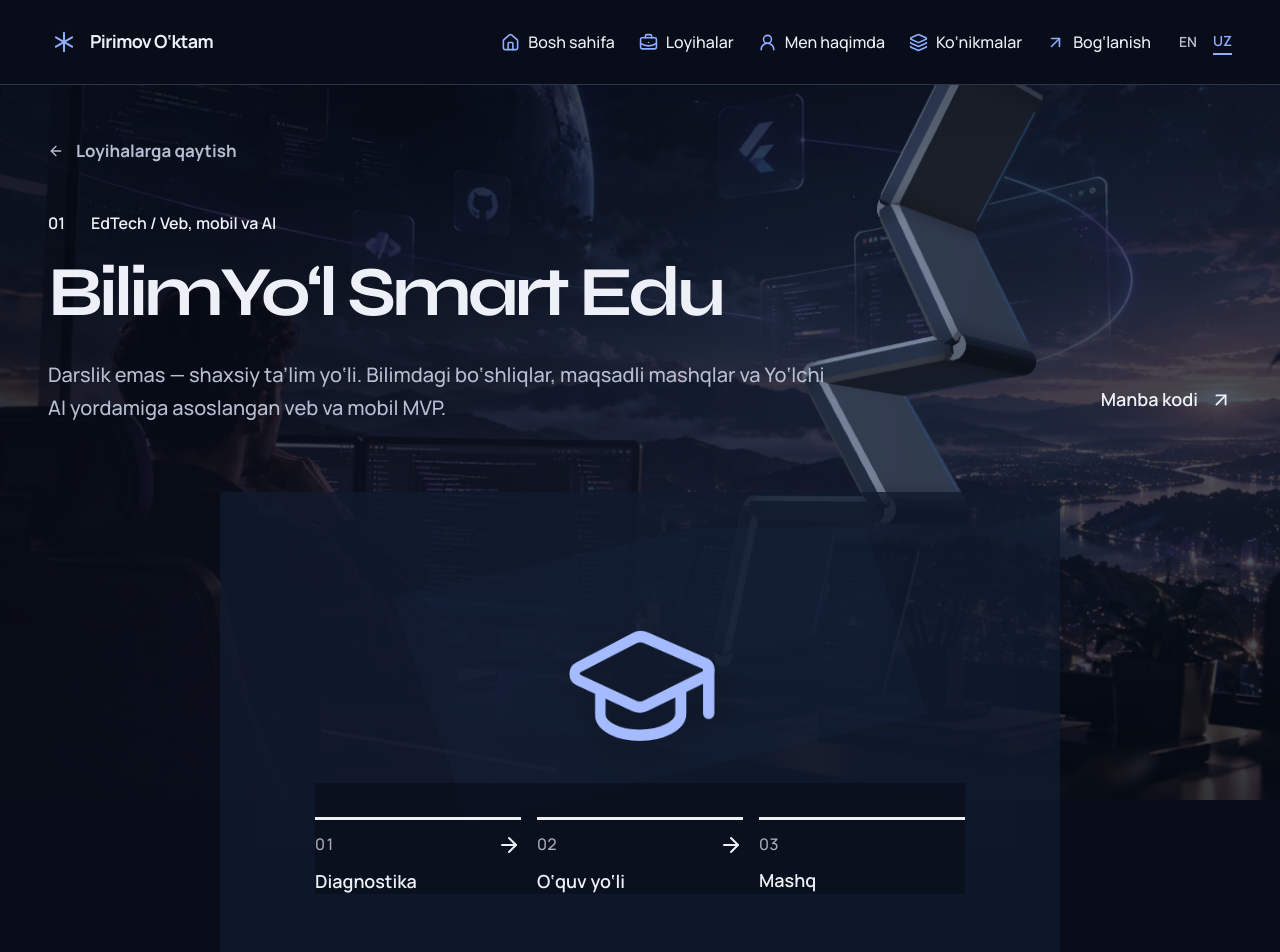
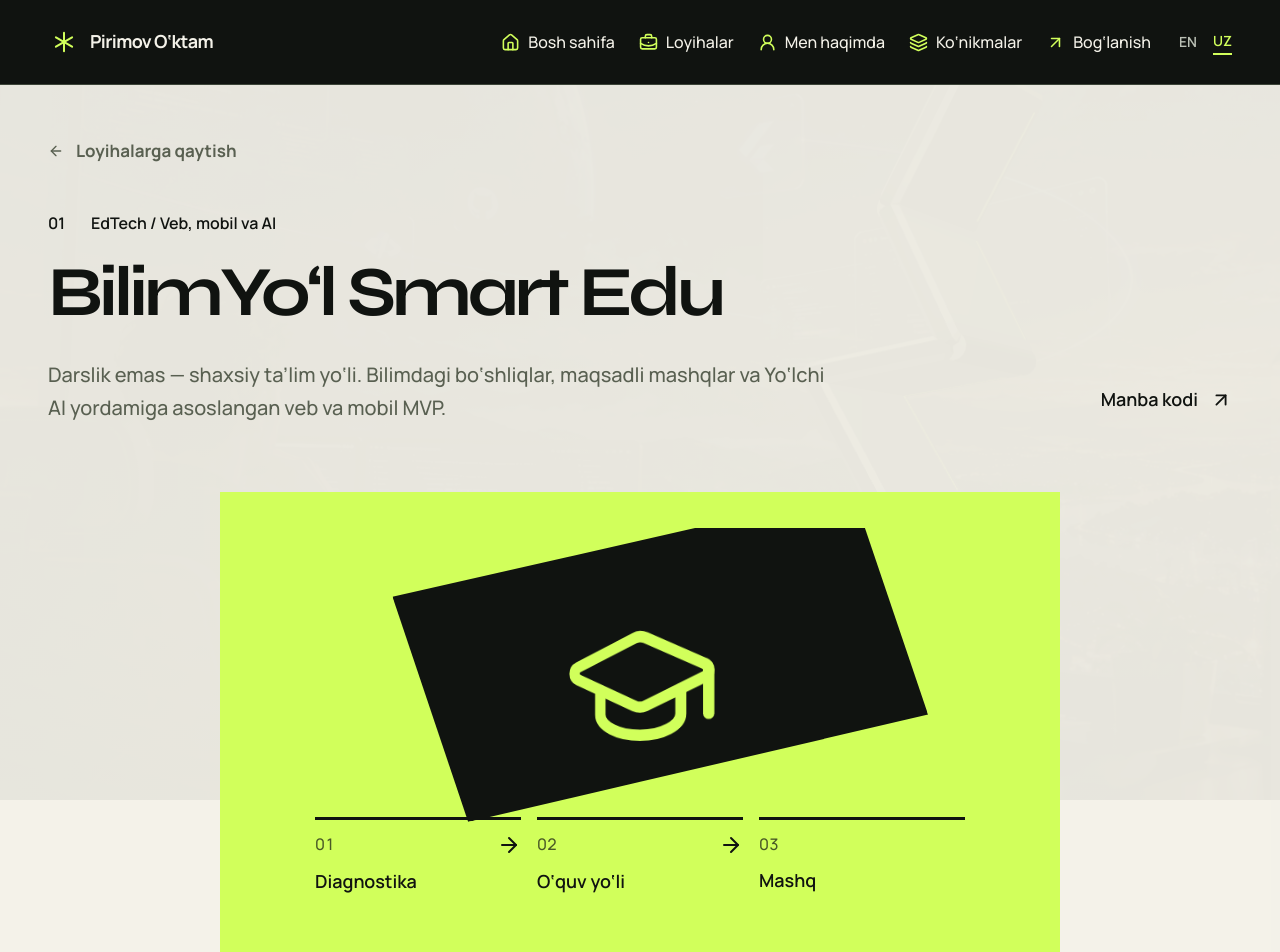
Before and after one commit to PirimovUktam/portfolio, a Next.js app: page /uz/projects/bilimyol-smart-edu in a window 1280 px wide. Shown: the top 952 px of the page. Built offline with nearby package versions, Linux system fonts and the light colour scheme.

Commit message:
Restore original warm and lime design while retaining automatic motion

```diff
--- a/src/app/(en)/layout.tsx
+++ b/src/app/(en)/layout.tsx
@@ -6,7 +6,7 @@ import "@/app/globals.css";
 export const viewport: Viewport = {
   width: "device-width",
   initialScale: 1,
-  themeColor: "#080c16",
+  themeColor: "#101310",
 };
 
 export default function EnglishLayout({ children }: { children: ReactNode }) {
--- a/src/app/(uz)/layout.tsx
+++ b/src/app/(uz)/layout.tsx
@@ -6,7 +6,7 @@ import "@/app/globals.css";
 export const viewport: Viewport = {
   width: "device-width",
   initialScale: 1,
-  themeColor: "#080c16",
+  themeColor: "#101310",
 };
 
 export default function UzbekLayout({ children }: { children: ReactNode }) {
--- a/src/app/globals.css
+++ b/src/app/globals.css
@@ -4,20 +4,20 @@
 @import "./motion-backdrop.css";
 
 @theme inline {
-  --color-paper: #eef0f7;
-  --color-ink: #080d19;
-  --color-olive: #8eafff;
+  --color-paper: #f4f2e9;
+  --color-ink: #101310;
+  --color-olive: #d1ff5b;
   --font-sans: var(--font-body);
 }
 :root {
-  --paper: #eef0f7;
-  --ink: #080d19;
-  --olive: #8eafff;
-  --lime: #8eafff;
-  --accent: #8eafff;
-  --muted: #515e75;
-  --line: #c6cedc;
-  --dark-line: #2b354b;
+  --paper: #f4f2e9;
+  --ink: #101310;
+  --olive: #d1ff5b;
+  --lime: #d1ff5b;
+  --accent: var(--lime);
+  --muted: #596051;
+  --line: #c7ccbd;
+  --dark-line: #3c4438;
   --ease: cubic-bezier(.2,.8,.2,1);
   --type-label: 16px;
   --type-body: 18px;
@@ -27,7 +27,7 @@
 }
 * { box-sizing: border-box; }
 html { scroll-behavior: smooth; scroll-padding-top: 110px; }
-body { margin: 0; background: var(--ink); color: var(--ink); font-family: var(--font-body),sans-serif; font-size: var(--type-body); font-weight: 500; line-height: 1.65; -webkit-font-smoothing: antialiased; }
+body { margin: 0; background: var(--paper); color: var(--ink); font-family: var(--font-body),sans-serif; font-size: var(--type-body); font-weight: 500; line-height: 1.65; -webkit-font-smoothing: antialiased; }
 ::selection { background: var(--lime); color: var(--ink); }
 a { color: inherit; text-decoration: none; text-underline-offset: 6px; }
 button { font: inherit; color: inherit; cursor: pointer; }
@@ -53,7 +53,7 @@ img { max-width: 100%; }
 .desktop-nav a:hover { color: var(--lime); }
 .header-actions { display: flex; align-items: center; gap: 22px; }
 .language-switch { display: flex; align-items: center; gap: 12px; font-size: 14px; font-weight: 600; }
-.language-switch a { display: grid; place-items: center; min-width: 26px; min-height: 44px; color: #b6bfd2; }
+.language-switch a { display: grid; place-items: center; min-width: 26px; min-height: 44px; color: #bac0b5; }
 .language-switch [aria-current] { color: var(--lime); border-bottom: 2px solid var(--lime); }
 .mobile-menu { display: none; }
 
@@ -64,21 +64,21 @@ img { max-width: 100%; }
 .hero-topline { display: flex; align-items: center; justify-content: space-between; gap: 28px; }
 .hero-name { display: flex; align-items: center; gap: 12px; font-size: 20px; font-weight: 600; }
 .status-mark { width: 10px; height: 10px; background: var(--lime); display: block; }
-.hero-location { display: flex; align-items: center; gap: 10px; color: #b6bfd2; font-size: 16px; }
+.hero-location { display: flex; align-items: center; gap: 10px; color: #b8c2af; font-size: 16px; }
 .hero-grid { display: grid; grid-template-columns: minmax(0,1.35fr) minmax(0,1fr); gap: 65px; align-items: center; padding-block: 28px 38px; }
 .hero-content { min-width: 0; position: relative; z-index: 2; }
-.hero-role { font-size: 16px; color: #b6bfd2; margin-bottom: 22px; }
+.hero-role { font-size: 16px; color: #b8c2af; margin-bottom: 22px; }
 .hero-title { font-family: var(--font-display),sans-serif; font-size: var(--type-display); font-weight: 700; letter-spacing: -.065em; line-height: .99; }
 .hero-word { display: flex; align-items: center; gap: 22px; margin-bottom: 9px; transform-origin: left; }
 .hero-word:last-child { color: var(--lime); margin-bottom: 0; }
 .hero-word-icon { width: 48px; height: 48px; stroke-width: 1.8; color: var(--lime); }
 .hero-word-mask { display: block; white-space: nowrap; }
 .hero-word-mask > span { display: block; }
-.hero-intro { max-width: 570px; font-size: 20px; line-height: 1.65; color: #c7cede; margin-top: 28px; }
+.hero-intro { max-width: 570px; font-size: 20px; line-height: 1.65; color: #c4cdbd; margin-top: 28px; }
 .hero-cta { display: flex; align-items: center; flex-wrap: wrap; gap: 26px; margin-top: 28px; }
 .button { display: inline-flex; justify-content: center; align-items: center; gap: 30px; min-height: 58px; padding: 15px 24px; font-size: 17px; font-weight: 700; border: 1px solid transparent; transition: transform .25s var(--ease),background .25s; }
 .button-lime { background: var(--lime); color: var(--ink); }
-.button-lime:hover { background: #b1c6ff; transform: translateY(-3px); }
+.button-lime:hover { background: #e1ff9a; transform: translateY(-3px); }
 .button-dark { background: var(--ink); color: var(--paper); }
 .text-link { display: inline-flex; align-items: center; gap: 12px; min-height: 48px; font-size: 17px; font-weight: 700; }
 .text-link:hover { text-decoration: underline; }
@@ -86,8 +86,8 @@ img { max-width: 100%; }
 .text-link:hover svg { transform: translate(4px,-4px); }
 .hero-art { position: relative; isolation: isolate; justify-self: center; width: 90%; max-width: 450px; aspect-ratio: .88; }
 /* Independent stacking keeps the backing behind every point of the portrait. */
-.portrait-depth { border: 1px solid #8eafff70; position: absolute; z-index: 0; inset: 16px -16px -16px 16px; background: #243455; transform: rotate(5deg); }
-.hero-portrait { position: absolute; z-index: 1; inset: 0; display: flex; flex-direction: column; background: #182033; transform: rotate(-3deg); box-shadow: 0 25px 70px #0006; }
+.portrait-depth { position: absolute; z-index: 0; inset: 16px -16px -16px 16px; background: var(--lime); transform: rotate(5deg); }
+.hero-portrait { position: absolute; z-index: 1; inset: 0; display: flex; flex-direction: column; background: #2a3025; transform: rotate(-3deg); box-shadow: 0 25px 70px #0006; }
 .portrait-crop { flex: 1; min-height: 0; overflow: hidden; }
 .hero-portrait .portfolio-image { height: 100%; }
 .hero-portrait .portfolio-image__asset { transform: scale(1.44); transform-origin: 50% 45%; object-position: 50% 42%; filter: grayscale(100%); }
@@ -95,8 +95,8 @@ img { max-width: 100%; }
 .hero-symbol { position: absolute; bottom: 56px; left: -76px; color: var(--lime); z-index: 3; filter: drop-shadow(5px 5px 0 var(--ink)); }
 .hero-bottom { display: flex; justify-content: space-between; align-items: center; gap: 30px; padding-top: 20px; border-top: 1px solid var(--dark-line); }
 .scroll-cue { display: inline-flex; align-items: center; gap: 16px; font-size: 16px; font-weight: 600; }
-.scroll-cue-icon { width: 46px; height: 46px; display: grid; place-items: center; border: 1px solid #64718c; border-radius: 50%; color: var(--lime); }
-.hero-index { display: flex; align-items: center; gap: 18px; font-size: 16px; color: #b6bfd2; }
+.scroll-cue-icon { width: 46px; height: 46px; display: grid; place-items: center; border: 1px solid #707967; border-radius: 50%; color: var(--lime); }
+.hero-index { display: flex; align-items: center; gap: 18px; font-size: 16px; color: #b8c2af; }
 .hero-index > span:first-child { color: var(--lime); font-variant-numeric: tabular-nums; }
 .motion-enabled .hero-portrait { transform: perspective(1200px) translate3d(calc(var(--scene-progress,0) * -50px),calc(var(--scene-progress,0) * -34px),0) rotateX(calc(var(--pointer-y,0) * -5deg)) rotateY(calc(var(--scene-progress,0) * 18deg + var(--pointer-x,0) * 7deg)) rotateZ(calc(-3deg + var(--scene-progress,0) * 8deg)) scale(calc(1 + var(--scene-progress,0) * .08)); }
 .motion-enabled .portrait-depth { transform: translate3d(calc(var(--scene-progress,0) * 70px),calc(var(--scene-progress,0) * 40px),-30px) rotate(calc(5deg + var(--scene-progress,0) * 16deg)); }
@@ -117,12 +117,12 @@ img { max-width: 100%; }
 .section { padding-block: 100px; }
 .dark-section { background: transparent; color: var(--paper); }
 .section-kicker { display: flex; align-items: center; gap: 18px; margin-bottom: 28px; text-transform: uppercase; }
-.section-kicker > span:first-child { color: #475d90; font-variant-numeric: tabular-nums; }
+.section-kicker > span:first-child { color: #657349; font-variant-numeric: tabular-nums; }
 .dark-section .section-kicker > span:first-child { color: var(--lime); }
 .section-heading-row { display: grid; grid-template-columns: minmax(0,1.4fr) minmax(0,.8fr); align-items: end; gap: 70px; margin-bottom: 56px; }
 .section-title { min-width: 0; font-size: var(--type-heading); font-weight: 700; line-height: 1.05; max-width: 900px; text-wrap: balance; overflow-wrap: anywhere; }
 .section-heading-row > p { color: var(--muted); font-size: 18px; line-height: 1.7; max-width: 480px; }
-.dark-section .section-heading-row > p { color: #c7cede; }
+.dark-section .section-heading-row > p { color: #c4cdbd; }
 /* Each existing content group follows its own scroll position. Text remains
    readable throughout, including before JavaScript loads or when it is off. */
 .motion-enabled [data-reveal] { transform: translate3d(0,calc((1 - var(--reveal-enter,1)) * 40px),0); }
@@ -131,8 +131,8 @@ img { max-width: 100%; }
 .social-links a { display: flex; align-items: center; gap: 10px; min-height: 48px; }
 .social-links a svg { width: 22px; height: 22px; }
 .social-links a:hover { text-decoration: underline; }
-.contact-section { position: relative; padding-top: 88px; background: #080d194d; color: var(--paper); overflow: clip; }
-.contact-section .section-kicker > span:first-child { color: #9fb8f7; }
+.contact-section { position: relative; padding-top: 88px; background: color-mix(in srgb,var(--lime) 96%,transparent); color: var(--ink); overflow: clip; }
+.contact-section .section-kicker > span:first-child { color: #39471b; }
 .contact-grid { display: grid; grid-template-columns: 1.5fr .65fr; align-items: end; gap: 65px; }
 .contact-title { font-size: clamp(48px,6.5vw,94px); font-weight: 700; line-height: 1.02; white-space: pre-line; letter-spacing: -.065em; }
 .contact-aside { display: flex; flex-direction: column; gap: 24px; }
@@ -140,16 +140,16 @@ img { max-width: 100%; }
 .contact-aside p { font-size: 20px; }
 .motion-enabled .contact-aside svg { transform: rotate(calc(var(--section-enter,1) * 180deg)); }
 .contact-links { display: flex; align-items: end; justify-content: space-between; gap: 36px; padding-block: 50px 70px; }
-.email-link { display: inline-flex; align-items: center; gap: 30px; font-size: clamp(24px,2.8vw,40px); font-weight: 700; letter-spacing: -.045em; border-bottom: 2px solid currentColor; padding-bottom: 10px; }
+.email-link { display: inline-flex; align-items: center; gap: 30px; font-size: clamp(24px,2.8vw,40px); font-weight: 700; letter-spacing: -.045em; border-bottom: 2px solid var(--ink); padding-bottom: 10px; }
 .email-link svg { width: 38px; height: 38px; }
 .email-link:hover svg { transform: translate(4px,-4px); }
-.footer-bottom { border-top: 1px solid #2b354b; display: flex; align-items: center; justify-content: space-between; gap: 20px; padding-block: 22px; font-size: 14px; }
+.footer-bottom { border-top: 1px solid #8ea943; display: flex; align-items: center; justify-content: space-between; gap: 20px; padding-block: 22px; font-size: 14px; }
 .footer-bottom a { display: inline-flex; align-items: center; gap: 10px; min-height: 44px; }
 .footer-bottom a svg { width: 20px; height: 20px; }
 .portfolio-image { position: relative; width: 100%; }
 .portfolio-image__asset { display: block; width: 100%; height: 100%; object-fit: cover; }
-.portfolio-image__fallback { position: absolute; inset: 0; display: grid; place-items: center; text-align: center; padding: 22px; background: #dce0ea; color: var(--ink); font-size: 16px; }
-.project-page { --muted: #b6bfd2; color: var(--paper); }
+.portfolio-image__fallback { position: absolute; inset: 0; display: grid; place-items: center; text-align: center; padding: 22px; background: #deddd3; color: var(--ink); font-size: 16px; }
+.project-page { background: color-mix(in srgb,var(--paper) 95%,transparent); }
 .project-hero { padding-top: 42px; }
 .project-back { color: var(--muted); margin-bottom: 36px; }
 .project-page-title { font-size: var(--type-heading); max-width: 1100px; line-height: 1.06; text-wrap: balance; }
@@ -167,11 +167,11 @@ img { max-width: 100%; }
 .detail-tech { display: flex; flex-wrap: wrap; gap: 12px 22px; margin-top: 20px; color: var(--muted); }
 .project-gallery { display: grid; gap: 40px; padding-bottom: 64px; }
 .project-gallery figcaption { margin-top: 16px; color: var(--muted); font-size: 16px; }
-.next-project { border-top: 1px solid var(--dark-line); padding-block: 32px 80px; }
+.next-project { border-top: 2px solid var(--ink); padding-block: 32px 80px; }
 .next-project > .eyebrow { color: var(--muted); }
 .next-project > a { display: flex; align-items: center; justify-content: space-between; gap: 24px; font-size: clamp(26px,3vw,44px); line-height: 1.15; margin-top: 26px; }
 .next-project > a > svg { width: 46px; height: 46px; }
-.not-found-page { color: var(--paper); min-height: calc(100svh - 84px); display: flex; flex-direction: column; justify-content: center; align-items: flex-start; gap: 30px; padding-block: 80px; }
+.not-found-page { min-height: calc(100svh - 84px); display: flex; flex-direction: column; justify-content: center; align-items: flex-start; gap: 30px; padding-block: 80px; }
 .not-found-page .display-heading { font-size: var(--type-heading); }
 .not-found-page > p { max-width: 620px; }
 #top[data-motion="off"] [data-reveal] { opacity: 1; transform: none; transition: none; }
--- a/src/app/motion-backdrop.css
+++ b/src/app/motion-backdrop.css
@@ -2,24 +2,20 @@
 #top { position: relative; isolation: isolate; }
 [data-motion-surface] { position: relative; }
 .hero-stage,.project-stage { isolation: isolate; }
-.cinematic-backdrop { position: fixed; inset: 0; z-index: -1; overflow: clip; pointer-events: none; user-select: none; background: #080d19; }
+.cinematic-backdrop { position: fixed; inset: 0; z-index: -1; overflow: clip; pointer-events: none; user-select: none; background: #101310; }
 .cinematic-poster { position: absolute; inset: -4%; display: block; opacity: .3; transform: scale(1.04); }
-.cinematic-poster img { object-fit: cover; object-position: center; filter: saturate(.6); }
+.cinematic-poster img { object-fit: cover; object-position: center; filter: saturate(.82); }
 .cinematic-canvas { position: absolute; inset: 0; width: 100%; height: 100%; }
-.cinematic-light { position: absolute; inset: -12%; background: radial-gradient(ellipse at 76% 45%,#3a568932,transparent 50%),radial-gradient(ellipse at 35% 90%,#4b39642b,transparent 50%); }
-.cinematic-shade { position: absolute; inset: 0; background: linear-gradient(90deg,#080d196b,transparent 56%),linear-gradient(0deg,#080d1966,transparent 25%,transparent 80%,#080d1944); }
+.cinematic-light { position: absolute; inset: -12%; background: radial-gradient(ellipse at 76% 45%,#929a5330,transparent 50%),radial-gradient(ellipse at 35% 90%,#93846322,transparent 50%); }
+.cinematic-shade { position: absolute; inset: 0; background: linear-gradient(90deg,#1013106b,transparent 56%),linear-gradient(0deg,#10131066,transparent 25%,transparent 80%,#10131044); }
 .motion-enabled .cinematic-poster { opacity: calc(.3 - var(--hero-progress,0) * .14); transform: translate3d(calc(var(--hero-progress,0) * -24px),calc(var(--hero-progress,0) * -32px),0) scale(calc(1.04 + var(--hero-progress,0) * .16)); }
 .motion-enabled .cinematic-backdrop:has([data-ready="true"]) .cinematic-poster { opacity: calc(.3 * (1 - var(--hero-progress,0))); }
 .motion-enabled .cinematic-light { transform: translate3d(calc(var(--story-progress,0) * -12%),calc(var(--story-progress,0) * -8%),0) rotate(calc(var(--story-progress,0) * 24deg)); }
 /* Project diagrams carry real content; the shared scene provides their depth. */
-.project-art__sweep { opacity: .3; }
-.project-art__diagram { background: #080d19a6; }
-.project-art__hero { filter: drop-shadow(0 12px 24px #0005); }
-.project-copy,.hero-content { text-shadow: 0 2px 24px #080d1966; }
 @media (max-width: 800px) {
   .cinematic-poster img { object-position: 62% center; filter: none; }
   .cinematic-poster { opacity: .28; }
-  .cinematic-shade { background: #080d1933; }
+  .cinematic-shade { background: #10131033; }
   .motion-enabled .cinematic-poster { opacity: calc(.28 - var(--hero-progress,0) * .12); transform: translateY(calc(var(--hero-progress,0) * -12px)) scale(1.04); }
 }
 @media (prefers-reduced-motion: reduce) {
--- a/src/app/project-showcase.css
+++ b/src/app/project-showcase.css
@@ -1,10 +1,10 @@
-.work-section { position: relative; padding: 0; background: transparent; color: var(--paper); }
-.work-heading { padding-block: 90px 48px; color: var(--paper); }
+.work-section { position: relative; padding: 0; background: transparent; color: #f4f2e9; }
+.work-heading { padding-block: 90px 48px; color: #f4f2e9; }
 .projects-list { display: block; }
-.project-scene { --scene-bg: #080d1933; --scene-ink: #eef0f7; --scene-muted: #bac4d9; --scene-line: #b9c9ed35; position: relative; min-width: 0; background: transparent; color: var(--scene-ink); }
-.project-scene[data-project-surface="1"] { --scene-bg: #151c3033; --scene-muted: #c0c7dc; }
-.project-scene[data-project-surface="2"] { --scene-bg: #080d1933; --scene-ink: #eef0f7; --scene-muted: #bac4d9; --scene-line: #b9c9ed35; }
-.project-stage { position: relative; background: var(--scene-bg); border-top: 1px solid var(--scene-line); }
+.project-scene { --scene-bg: #d1ff5b; --scene-ink: #101310; --scene-muted: #354324; --scene-line: #10131042; position: relative; min-width: 0; background: transparent; color: var(--scene-ink); }
+.project-scene[data-project-surface="1"] { --scene-bg: #f4f2e9; --scene-muted: #4c5149; }
+.project-scene[data-project-surface="2"] { --scene-bg: #101310; --scene-ink: #f4f2e9; --scene-muted: #c9cfbe; --scene-line: #f4f2e947; }
+.project-stage { position: relative; background: color-mix(in srgb,var(--scene-bg) 96%,transparent); border-top: 2px solid var(--scene-line); }
 .project-stage__inner { display: grid; grid-template-columns: minmax(0, 1.15fr) minmax(320px, .85fr); align-items: center; gap: clamp(36px, 5vw, 76px); min-width: 0; padding-block: 66px; }
 .project-copy { position: relative; min-width: 0; z-index: 2; }
 .project-meta { display: flex; align-items: center; flex-wrap: wrap; gap: 12px 26px; margin-bottom: 20px; font-size: 14px; font-weight: 600; line-height: 1.5; }
@@ -24,19 +24,19 @@
 .project-contributions li::before { content: ""; width: 9px; height: 9px; background: currentColor; flex: 0 0 9px; }
 .project-tech { margin-top: 22px; padding-top: 16px; border-top: 1px solid var(--scene-line); color: var(--scene-muted); font-size: 16px; line-height: 1.6; }
 .project-bottom { display: flex; flex-wrap: wrap; align-items: center; gap: 16px 28px; margin-top: 28px; }
-.project-action { display: inline-flex; align-items: center; justify-content: space-between; gap: 32px; min-height: 56px; padding: 14px 20px; background: var(--accent); color: var(--ink); font-size: 18px; font-weight: 700; line-height: 1.4; transition: transform 220ms ease; }
+.project-action { display: inline-flex; align-items: center; justify-content: space-between; gap: 32px; min-height: 56px; padding: 14px 20px; background: var(--scene-ink); color: var(--scene-bg); font-size: 18px; font-weight: 700; line-height: 1.4; transition: transform 220ms ease; }
 .project-action:hover { transform: translateY(-3px); }
 .project-action:focus-visible { outline: 3px solid var(--scene-ink); outline-offset: 5px; }
 .project-links { display: flex; flex-wrap: wrap; align-items: center; gap: 16px 24px; }
 .project-links .text-link { min-height: 48px; font-size: 18px; font-weight: 600; }
-.project-art { --art-block: #16233b; --art-icon: #8eafff; position: relative; width: 100%; margin: 0; min-width: 0; color: inherit; }
-.project-scene[data-project-surface="0"] .project-art { --art-block: #17263f; --art-icon: #a4bcff; }
+.project-art { --art-block: #d1ff5b; --art-icon: #101310; position: relative; width: 100%; margin: 0; min-width: 0; color: inherit; }
+.project-scene[data-project-surface="0"] .project-art { --art-block: #101310; --art-icon: #d1ff5b; }
 .project-art__canvas { position: relative; min-height: 448px; perspective: 1000px; overflow: clip; isolation: isolate; }
-.project-art__sweep { position: absolute; width: 78%; height: 258px; top: 0; left: 11%; background: var(--art-block); border: 1px solid #8eafff40; clip-path: polygon(0 9%, 93% 0, 100% 90%, 7% 100%); pointer-events: none; transform-origin: center; }
+.project-art__sweep { position: absolute; width: 78%; height: 258px; top: 0; left: 11%; background: var(--art-block); clip-path: polygon(0 9%, 93% 0, 100% 90%, 7% 100%); pointer-events: none; transform-origin: center; }
 .project-art__hero { position: relative; z-index: 1; display: grid; place-items: center; width: 100%; height: 260px; color: var(--art-icon); transform-origin: 50% 50%; }
 .project-art__hero > svg { width: 188px; height: 188px; max-width: 58%; }
 .project-art__diagram { position: relative; z-index: 2; padding-top: 34px; }
-.project-art figcaption { font-size: 14px; line-height: 1.5; margin-top: 16px; color: var(--scene-muted, #b6bfd2); }
+.project-art figcaption { font-size: 14px; line-height: 1.5; margin-top: 16px; color: var(--scene-muted, #4b5147); }
 .project-flow { display: grid; grid-template-columns: repeat(3, minmax(0, 1fr)); gap: 16px; list-style: none; margin: 0; padding: 0; }
 .project-flow li { position: relative; min-width: 0; display: grid; grid-template-columns: 1fr 24px; gap: 12px 8px; border-top: 3px solid currentColor; padding-top: 13px; font-size: 18px; font-weight: 600; line-height: 1.4; }
 .flow-number { grid-column: 1; font-size: 16px; font-weight: 500; font-variant-numeric: tabular-nums; opacity: .7; }
@@ -63,7 +63,7 @@
 .project-art--map .project-flow li > svg { grid-column: 3; grid-row: 1; transform: rotate(90deg); }
 .project-art--image .project-art__canvas { display: grid; align-items: center; min-height: 360px; background: var(--art-block); padding: 18px; }
 .project-art--image .portfolio-image { width: 100%; }
-.project-hero > .project-art { max-width: 840px; margin: 20px auto 0; padding: 36px; background: #111b2ec9; color: var(--paper); --scene-muted: #b6bfd2; --art-block: #17263f; --art-icon: #a4bcff; }
+.project-hero > .project-art { max-width: 840px; margin: 20px auto 0; padding: 36px; background: #d1ff5b; color: #101310; --scene-muted: #354324; --art-block: #101310; --art-icon: #d1ff5b; }
 .project-hero > .project-art .project-art__canvas { max-width: 650px; margin-inline: auto; }
 .project-hero > .project-art figcaption { max-width: 650px; margin-inline: auto; }
 
--- a/src/components/project-case-study.module.css
+++ b/src/components/project-case-study.module.css
@@ -39,7 +39,7 @@
 
 .opening, .role, .learning, .status {
   padding-inline: clamp(24px, 4vw, 56px);
-  background: rgb(238 240 247 / .95);
+  background: color-mix(in srgb, var(--paper) 95%, transparent);
 }
 
 .opening {
@@ -77,7 +77,7 @@
 .contributions li { display: flex; align-items: flex-start; gap: 10px; font-size: 16px; line-height: 1.5; }
 .contributions svg { flex: 0 0 auto; margin-top: 2px; }
 
-.architecture { background: rgb(8 13 25 / .84); color: var(--paper); }
+.architecture { background: color-mix(in srgb, var(--ink) 84%, transparent); color: var(--paper); }
 .sectionInner { padding-block: clamp(64px, 7vw, 96px); }
 .sectionIntro { display: grid; grid-template-columns: 1fr .75fr; gap: clamp(32px, 7vw, 100px); align-items: end; margin-bottom: 50px; }
 .sectionIntro h2 { margin-bottom: 0; }
@@ -109,7 +109,7 @@
 .steps li + li { margin-top: 8px; }
 .steps svg { opacity: .55; }
 .phase > p { font-size: 16px; line-height: 1.6; color: color-mix(in srgb, var(--ink) 78%, var(--paper)); }
-.loopNote { max-width: 85ch; margin-top: 36px !important; padding-left: 18px; border-left: 2px solid var(--accent); font-size: 16px; color: color-mix(in srgb, var(--ink) 78%, var(--paper)); }
+.loopNote { max-width: 85ch; margin-top: 36px !important; padding-left: 18px; border-left: 2px solid var(--ink); font-size: 16px; color: color-mix(in srgb, var(--ink) 78%, var(--paper)); }
 .status { padding-bottom: 88px; }
 .nextStep { margin-top: 28px; padding-top: 22px; border-top: 1px solid color-mix(in srgb, var(--ink) 20%, transparent); }
 .nextStep h3 { font-size: 14px; text-transform: uppercase; letter-spacing: .1em; }
```
Also changed, not shown: src/app/profile-sections.css (+15 -15 lines), src/lib/cinematic-renderer.ts (+5 -5 lines), public/favicon.svg, public/images/social/portfolio-share.jpg.
